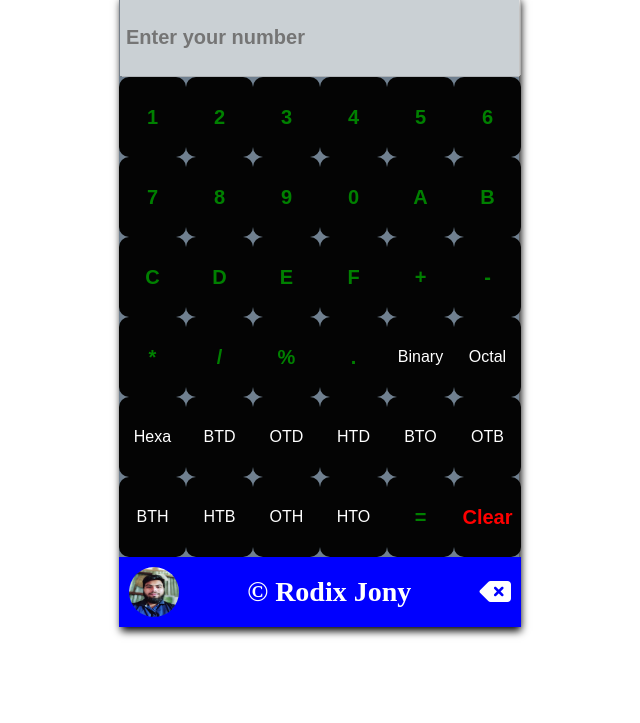
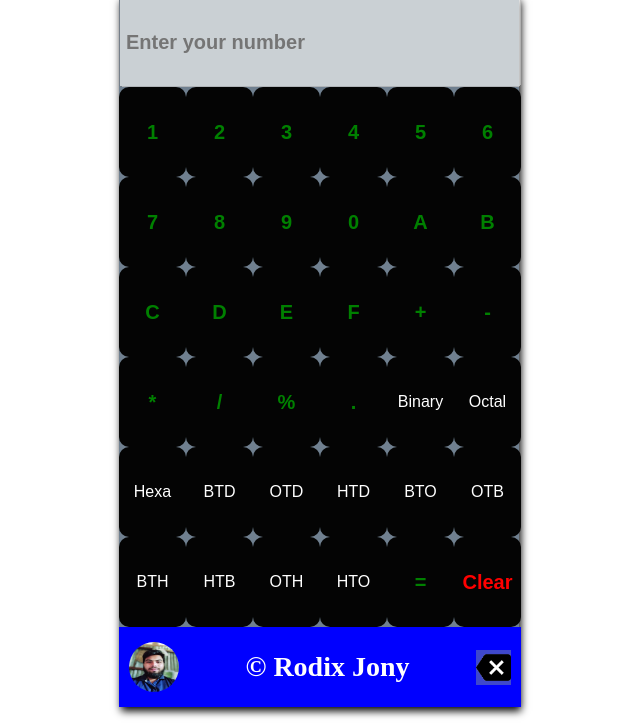
Before and after one commit to Shahidul-Islam-Jony/Number-system-venilla-css, a plain HTML site: page index.html in a window 1280 px wide. Shown: the part 77-800 px from the top of the page, without its empty margins (321-961 px from the left). Drawn offline with Linux system fonts and the light colour scheme.

Commit message:
adjusting height

```diff
--- a/index.html
+++ b/index.html
@@ -13,6 +13,7 @@
 <body>
     <h1>Welcome to Number System</h1>
 
+    <section class="section1">
         <div class="container customShadow">
             <input id="display" disabled class="input-field" type="text" name="text" id="text" hover:bg-or20ge-500 placeholder="Enter your number">
             <div><button onclick="appendToDisplay('1')" class="btn">1</button></div>
@@ -51,7 +52,8 @@
             <div><button onclick="hexadecimalToOctal()" class="btn btn-op" title="Hexadecimal to Octal">HTO</button></div>
             <div><button onclick="calculate()" class="btn">=</button></div>
             <div><input onclick="clearDisplay()" type="reset" value="Clear" class="btn" style="color:red"></input></div>
-        <div onclick="del()" class="bottom"><img class="image" src="images/Jony.jpg" alt=""><span class="" title="delete">&copy; Rodix Jony</span><i class="fa-solid fa-delete-left"></i></div>
+            <div onclick="del()" class="bottom"><img class="image" src="images/Jony.jpg" alt=""><span class="" title="delete">&copy; Rodix Jony</span><img class="delete" src="images/delete.png" alt=""></div>
+        </div>
     </div>
 
 
--- a/style.css
+++ b/style.css
@@ -5,6 +5,11 @@
 }
 .customShadow{
     box-shadow: 2px 4px 8px black;
+}
+.section1{
+    display: flex;
+    justify-content: center;
+    align-items: center;
 }
 h1{
     margin-top: 20px;
@@ -23,7 +28,7 @@ h1{
 .input-field{
     display: grid;
     grid-column: 1/7;
-    height: 80px;
+    height: 90px;
     font-size: 20px;
     font-weight: bold;
     padding: 0px 5px;
@@ -34,7 +39,7 @@ h1{
     font-weight: bolder;
     font-size: 20px;
     width:67px;
-    height: 80px;
+    height: 90px;
     border: none;
     border-radius: 10px;
 }
@@ -49,7 +54,7 @@ h1{
 .bottom{
     display: flex;
     grid-column: 1/7;
-    height: 70px;
+    height: 80px;
     justify-content:space-between;
     align-items: center;
     background-color: blue;
@@ -65,6 +70,9 @@ h1{
     width:50px;
     height:50px;
     border-radius: 50%;
+}
+.delete{
+    width: 35px;
 }
 
 @media screen and (max-width: 576px) {
```
Also changed, not shown: images/delete.png (added). Lines whose indentation alone changed are shown as unchanged.
